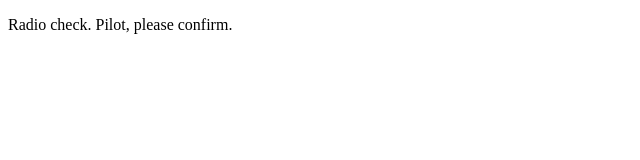
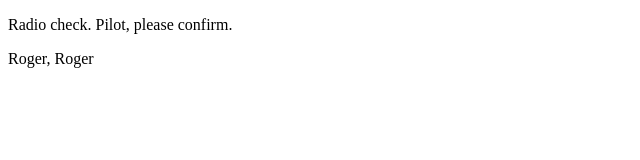
Before and after one commit to lasch02/communication-log, a plain HTML site: page index.html in a window 1280 px wide. Shown: the full height of the page, 0-640 px from the left. Drawn offline with Linux system fonts and the light colour scheme.

Commit message:
redo message

```diff
--- a/index.html
+++ b/index.html
@@ -2,5 +2,6 @@
 <html>
    <body>
       <p>Radio check. Pilot, please confirm.</p>
+      <p>Roger, Roger</p>
    </body>
 </html>
```
